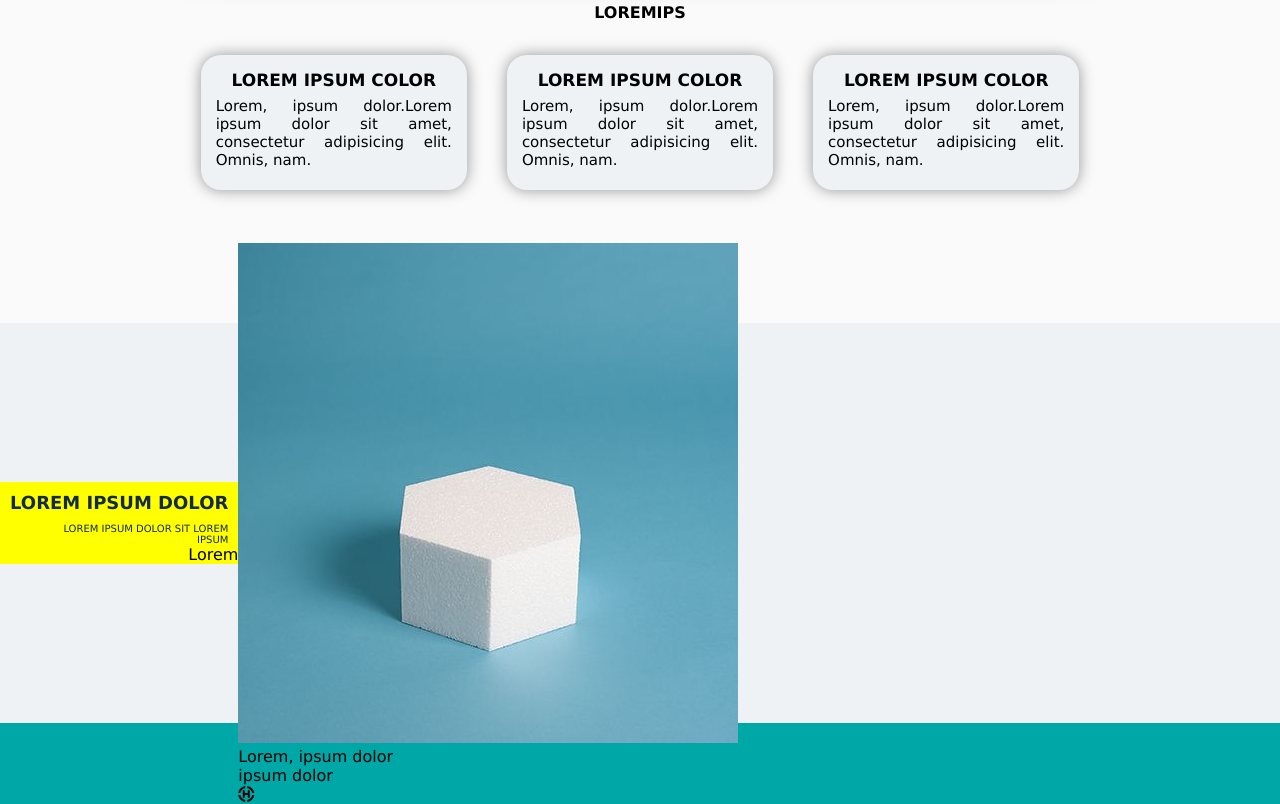
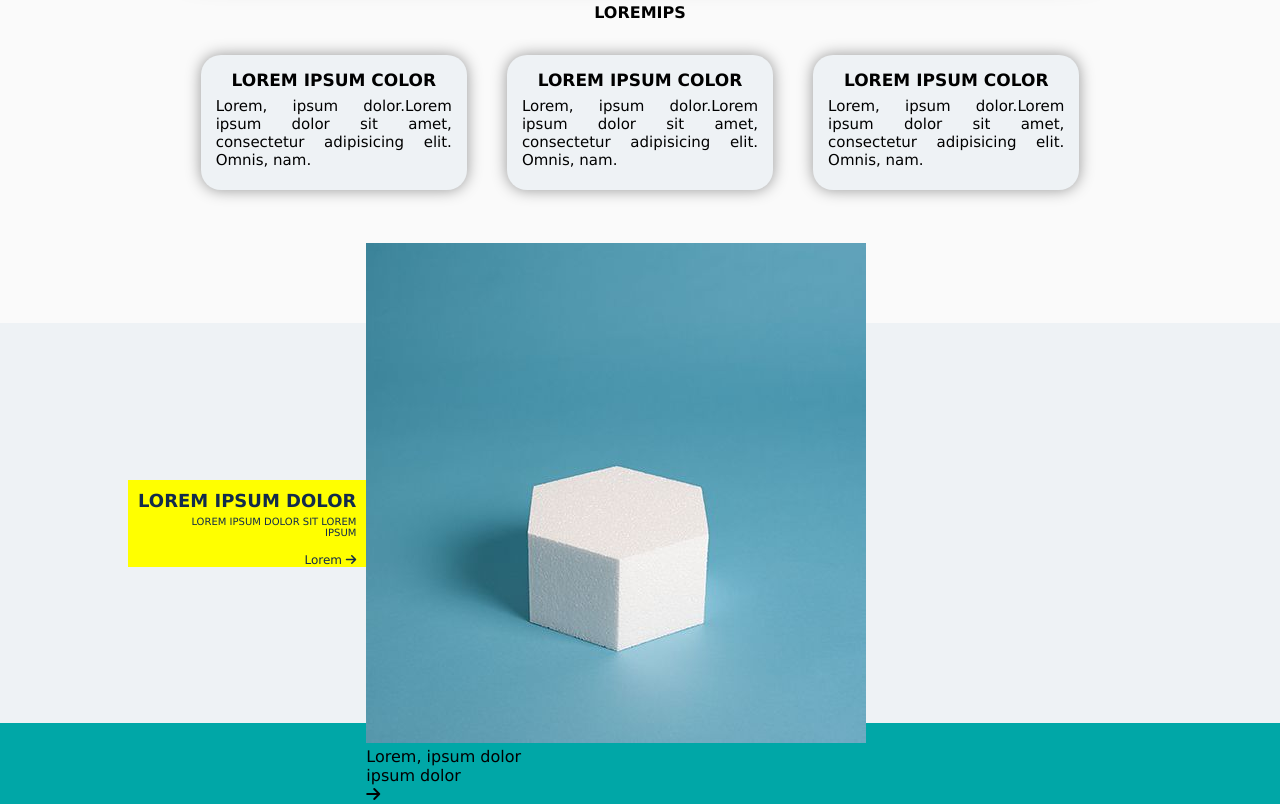
Before and after one commit to DheniAditya/school-website, a plain HTML site: page index.html in a window 1280 px wide. Shown: the part 997-1801 px from the top of the page. Drawn offline with Linux system fonts and the light colour scheme.

Commit message:
about card 1

```diff
--- a/index.html
+++ b/index.html
@@ -103,19 +103,21 @@
         </div>
     </section>
     <section id="about">
+        <section id="about1">
         <div id="about-text">
             <div id="about-text1">Lorem ipsum dolor</div>
             <div id="about-text2">Lorem ipsum dolor sit Lorem ipsum</div>
-            <div id="about-text3">Lorem</div>
+            <div id="about-text3">Lorem <i class="fa-solid fa-arrow-right"></i></div>
         </div>
         <div id="about-card">
             <img id="about-img" src="hexagon.jpg" alt="">
             <div id="about-text4">Lorem, ipsum dolor</div>
             <div id="about-line">
                 <div>ipsum dolor</div>
-                <i class="fa-solid fa-helicopter-symbol"></i>
+                <i class="fa-solid fa-arrow-right"></i>
             </div>
         </div>
+        </section>
     </section>
 </body>
 </html>
--- a/style.css
+++ b/style.css
@@ -353,9 +353,16 @@ margin: 25px 0px -5px 0px;
   background-color: var(--bg);
   display: flex;
   align-items: center;
+  justify-content: center;
+}
+#about1{
+  height: 50vh;
+  width: 80vw;
+  background-color: var(--bg);
+  display: flex;
+  align-items: center;
   flex-direction: row;
 }
-
 #about-text{
   background-color: yellow;
   align-items:end;
@@ -375,10 +382,19 @@ margin: 25px 0px -5px 0px;
   width: 80%;
   text-align: right;
   margin: 0px;
+  margin-top: -5px;
   margin-right: 10px;
   color: var(--primary);
   font-size: 10px;
   text-transform: uppercase;
   font-weight: lighter;
+}
 
+#about-text3 {
+  text-align: right;
+  margin-right: 10px;
+  color: var(--primary);
+  font-size: 12px;
+  font-weight: lighter;
+  margin-top: 15px;
 }
```
